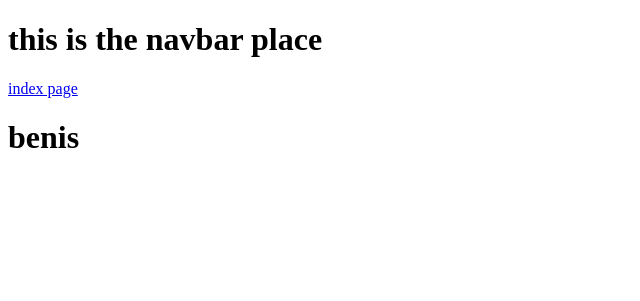
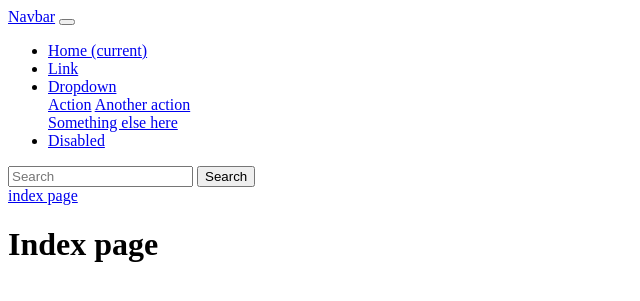
Before and after one commit to MatthewHung02/flaskWebApp, a Flask app: page /index/ in a window 1280 px wide. Shown: the top 301 px of the page, without its empty margins (0-640 px from the left). Run offline with Flask 2, Linux system fonts and the light colour scheme; some libraries are stand-ins or nearby versions.

Commit message:
added nav bar

```diff
--- a/templates/base.html
+++ b/templates/base.html
@@ -8,7 +8,44 @@
 
     </head>
 <body>
-<h1>this is the navbar place</h1>
+
+    <nav class="navbar navbar-expand-lg navbar-light bg-light">
+        <a class="navbar-brand" href="#">Navbar</a>
+        <button class="navbar-toggler" type="button" data-toggle="collapse" data-target="#navbarSupportedContent" aria-controls="navbarSupportedContent" aria-expanded="false" aria-label="Toggle navigation">
+          <span class="navbar-toggler-icon"></span>
+        </button>
+
+        <div class="collapse navbar-collapse" id="navbarSupportedContent">
+          <ul class="navbar-nav mr-auto">
+            <li class="nav-item active">
+              <a class="nav-link" href="#">Home <span class="sr-only">(current)</span></a>
+            </li>
+            <li class="nav-item">
+              <a class="nav-link" href="#">Link</a>
+            </li>
+            <li class="nav-item dropdown">
+              <a class="nav-link dropdown-toggle" href="#" id="navbarDropdown" role="button" data-toggle="dropdown" aria-haspopup="true" aria-expanded="false">
+                Dropdown
+              </a>
+              <div class="dropdown-menu" aria-labelledby="navbarDropdown">
+                <a class="dropdown-item" href="#">Action</a>
+                <a class="dropdown-item" href="#">Another action</a>
+                <div class="dropdown-divider"></div>
+                <a class="dropdown-item" href="#">Something else here</a>
+              </div>
+            </li>
+            <li class="nav-item">
+              <a class="nav-link disabled" href="#">Disabled</a>
+            </li>
+          </ul>
+          <form class="form-inline my-2 my-lg-0">
+            <input class="form-control mr-sm-2" type="search" placeholder="Search" aria-label="Search">
+            <button class="btn btn-outline-success my-2 my-sm-0" type="submit">Search</button>
+          </form>
+        </div>
+      </nav>
+
+
 <a href="/index">index page </a>
   <div class = test>
     {% block content %}
--- a/templates/index.html
+++ b/templates/index.html
@@ -1,4 +1,4 @@
 {% extends "base.html" %}
 {% block content %}
-<h1>benis</h1>
+<h1>Index page</h1>
 {% endblock %}
```
